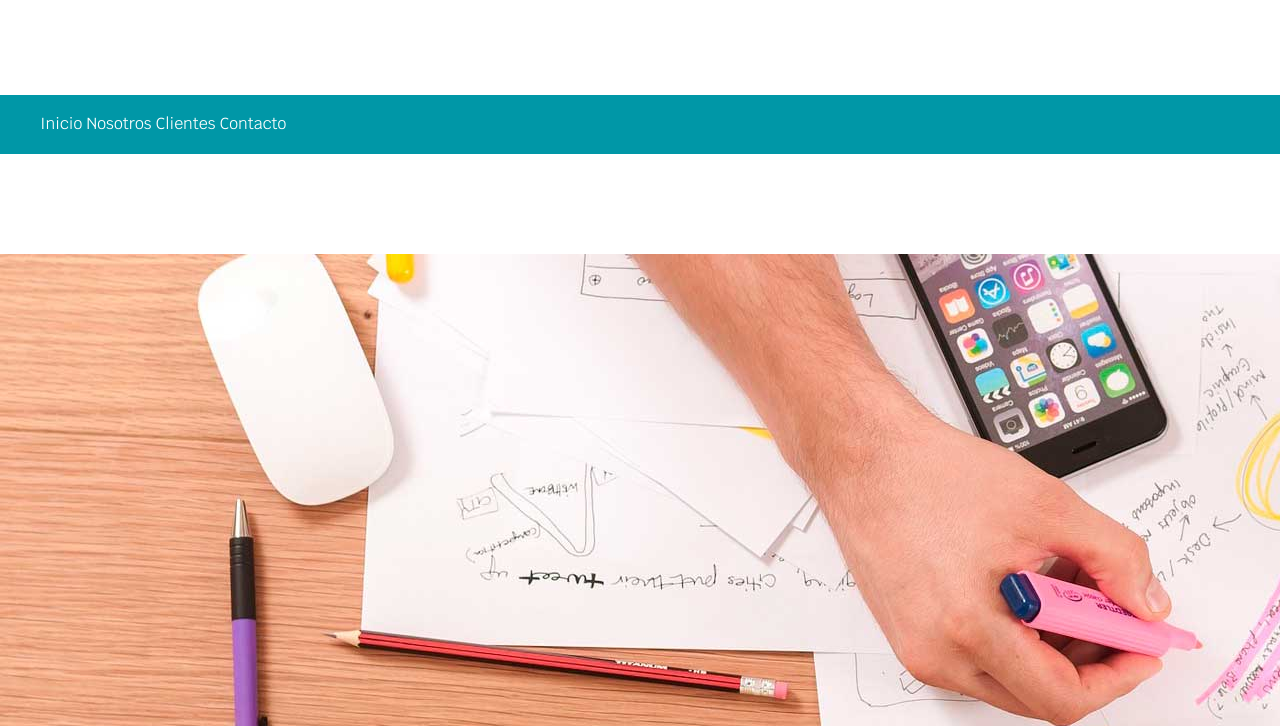
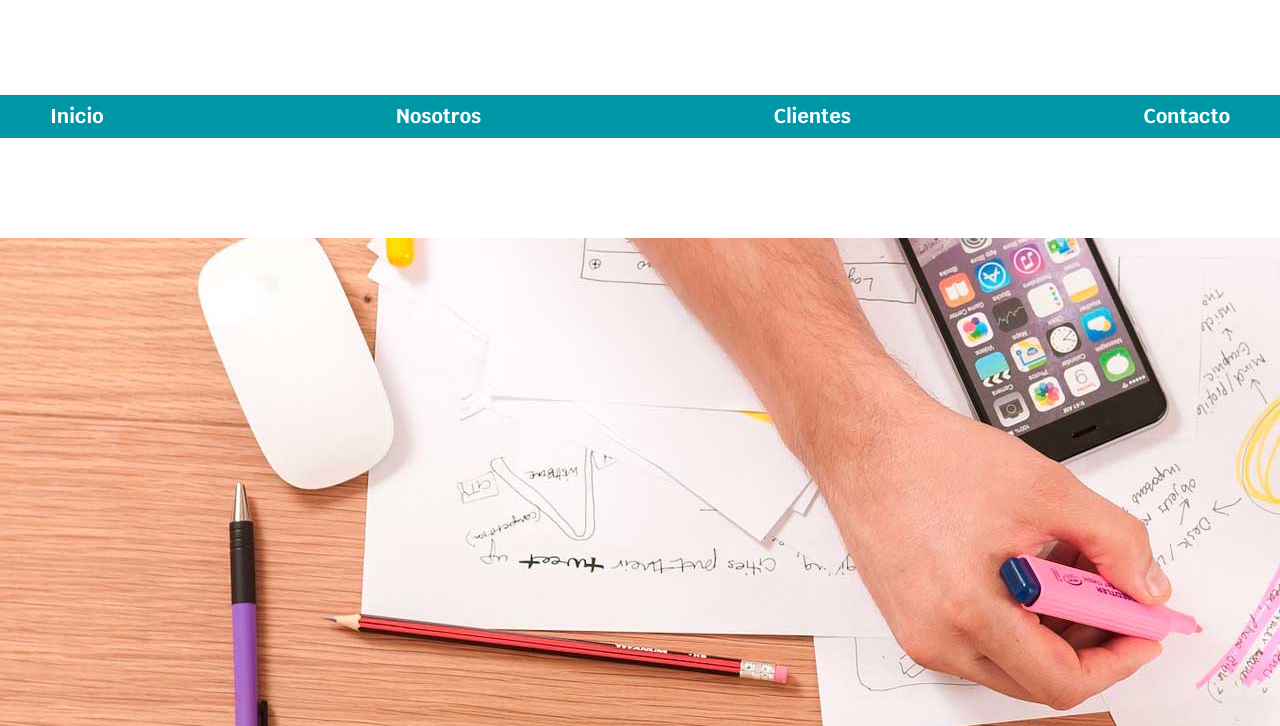
Before and after one commit to laur73/ProyectoFreelancer, a plain HTML site: page index.html in a window 1280 px wide. Shown: the part 74-800 px from the top of the page. Drawn offline with Linux system fonts and the light colour scheme.

Commit message:
Cambios hasta el video 32

```diff
--- a/css/styles.css
+++ b/css/styles.css
@@ -2,7 +2,7 @@
 :root {
     --blanco: #fff;
     --negro: #212121;
-    --gros: #757575;
+    --gris: #757575;
     --primario: #ffc107;
     --secundario: #0097a7;
 }
@@ -29,23 +29,35 @@ h1 {
     color: var(--primario);
 }
 
-.contenedor{
+.contenedor {
     width: 120rem;
     /* Margin agrega separaciones hacia un lado */
     /* Empieza con top, right, bottom y left. auto lo ajusta como debe ser*/
     margin: 100px auto;
 }
 
-.nav-bg{
+.nav-bg {
     background-color: var(--secundario);
-
 }
 
-.navegacion{
-    padding: 2rem;
+.navegacion {
+    /* Aquí habilitamos el flexbox */
+    /* Las propiedades para row y column son distintas */
+    display: flex;
+    flex-direction: row;
+    justify-content: space-between;
 }
 
-.navegacion a{
+.navegacion a {
     color: var(--blanco);
     text-decoration: none;
+    font-size: 2rem;
+    /* Regular 400 Bold 700 */
+    font-weight: 700;
+    padding: 1rem;
 }
+
+.navegacion a:hover {
+    color: var(--negro);
+    background-color: var(--primario);
+}
```
Also changed, not shown: index.html (+1 -1 lines), 2 other files.
